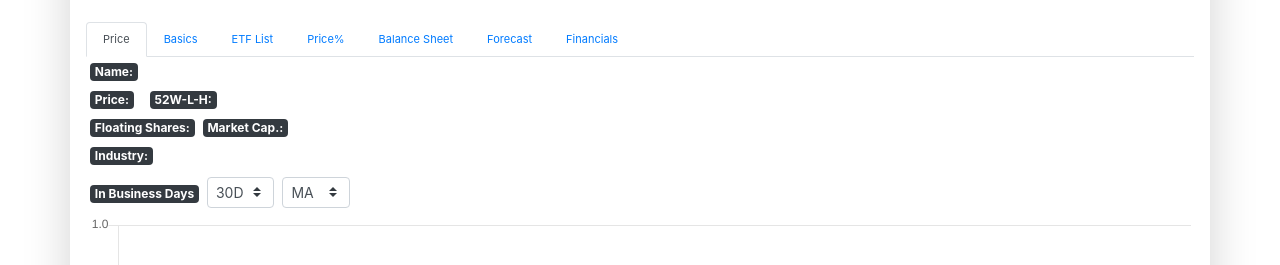
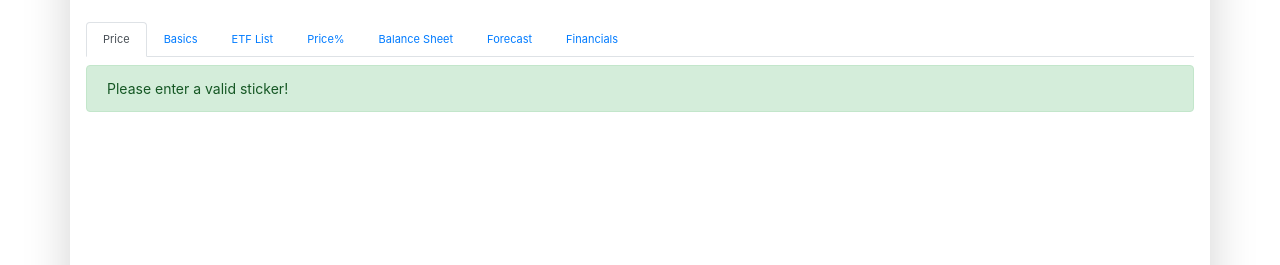
Before and after one commit to alexskt123/stockisfun, a Next.js app: page /basics in a window 1280 px wide. Shown: the part 151-416 px from the top of the page. Built offline with nearby package versions, Linux system fonts and the light colour scheme.

Commit message:
hide price tab info when no/invalid sticker entered

```diff
--- a/components/StockDetails.js
+++ b/components/StockDetails.js
@@ -17,6 +17,7 @@ import { Bar } from 'react-chartjs-2';
 
 import percent from 'percent'
 import PriceTab from './Page/PriceTab'
+import { Alert } from 'react-bootstrap'
 
 const axios = require('axios').default
 
@@ -244,10 +245,18 @@ function StockDetails({ inputTicker }) {
         <Fragment>
             <Tabs style={{ fontSize: '11px' }} className="mt-4" defaultActiveKey="Price" id="uncontrolled-tab-example">
                 <Tab eventKey="Price" title="Price">
-                    {clicked ?
-                        <LoadingSpinner /> : ''
+                    {
+                        settings.basics.tableData.filter(x => x.find(x => x) == 'Price').find(x => x)
+                            ? <Fragment>
+                                {clicked ?
+                                    <LoadingSpinner /> : ''
+                                }
+                                <PriceTab inputSettings={settings} />
+                            </Fragment>
+                            : <Alert className="mt-2" key={'Alert-No-Stock-Info'} variant={'success'}>
+                                {'Please enter a valid sticker!'}
+                            </Alert>
                     }
-                    <PriceTab inputSettings={settings} />
                 </Tab>
                 <Tab eventKey="Basics" title="Basics">
                     {clicked ?
```
